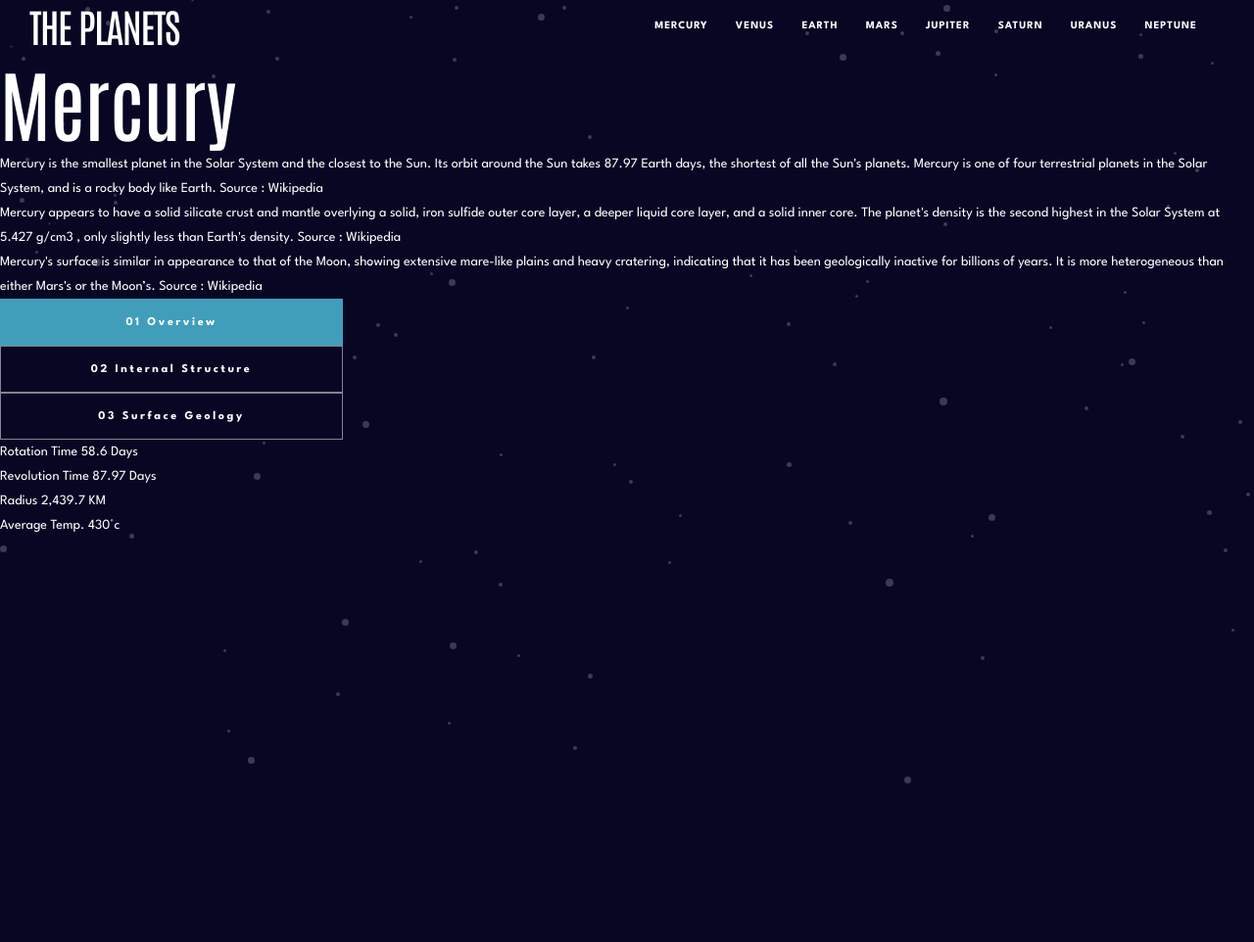
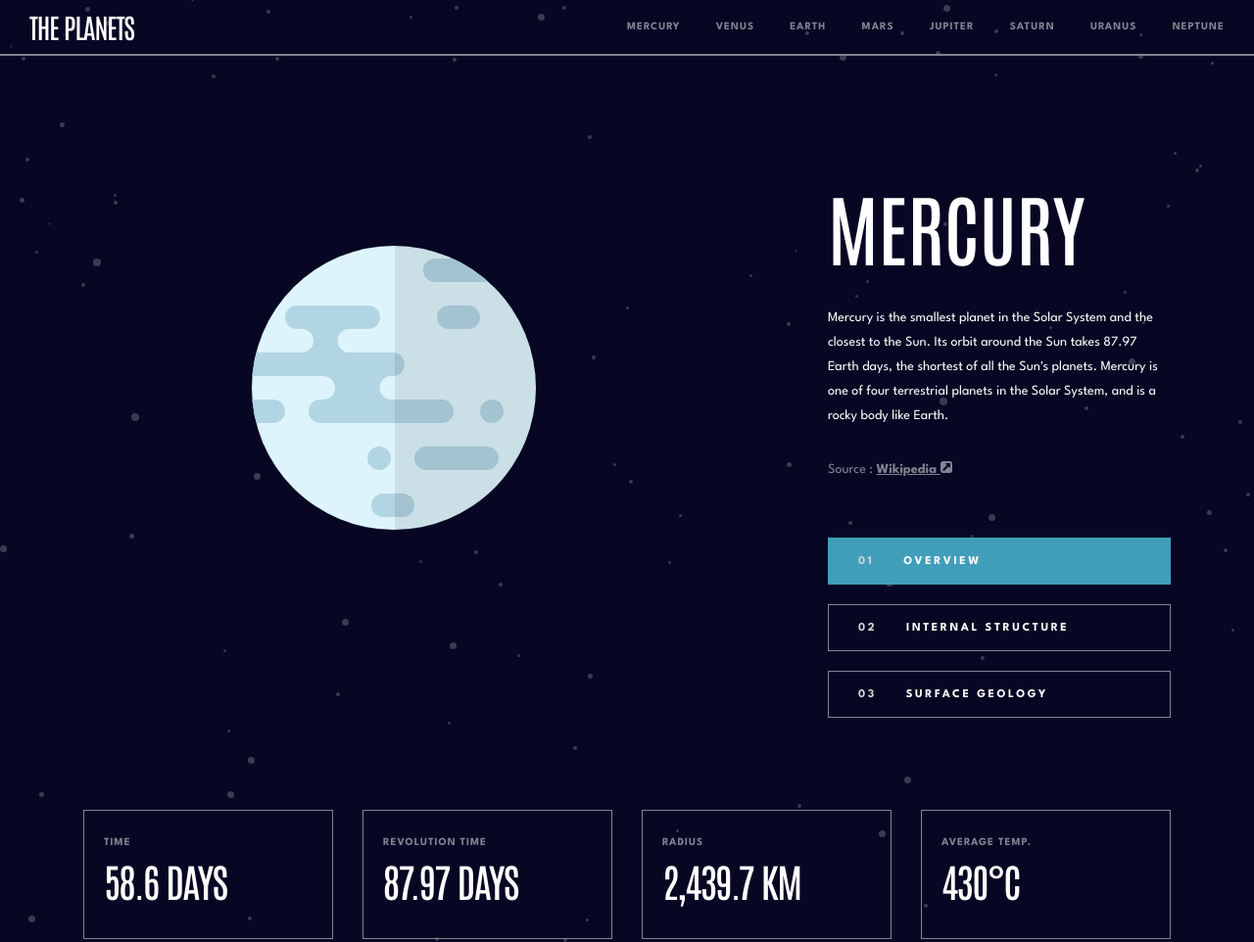
Before and after one commit to lavibia/planetland, a plain HTML site: page index.html in a window 1280 px wide. Shown: the top 962 px of the page at 98% size. Before the commit the page ends 800 px from the top, so only its background shows below. Drawn offline with Linux system fonts and the light colour scheme.

Commit message:
#2 Create desktop layout for the first page

```diff
--- a/index.html
+++ b/index.html
@@ -1,5 +1,6 @@
 <!DOCTYPE html>
 <html lang="en">
+
 <head>
   <meta charset="UTF-8">
   <meta name="viewport" content="width=device-width, initial-scale=1.0">
@@ -9,76 +10,104 @@
   <script src="script.js" defer></script>
   <title>Frontend Mentor | Planets fact site</title>
 </head>
+
 <body>
-
+  <header>
     <div class="header">
-  <h2>THE PLANETS</h2>
+      <p class="logo">THE PLANETS</p>
       <ul class="nav">
-    <li>MERCURY</li>
-    <li>VENUS</li>
-    <li>EARTH</li>
-    <li>MARS</li>
-    <li>JUPITER</li>
-    <li>SATURN</li>
-    <li>URANUS</li>
-    <li>NEPTUNE</li>
+        <li><a href="">
+            <h4>MERCURY</h4>
+          </a></li>
+        <li><a href="">
+            <h4>VENUS</h4>
+          </a></li>
+        <li><a href="">
+            <h4>EARTH</h4>
+          </a></li>
+        <li><a href="">
+            <h4>MARS</h4>
+          </a></li>
+        <li><a href="">
+            <h4>JUPITER</h4>
+          </a></li>
+        <li><a href="">
+            <h4>SATURN</h4>
+          </a></li>
+        <li><a href="">
+            <h4>URANUS</h4>
+          </a></li>
+        <li><a href="">
+            <h4>NEPTUNE</h4>
+          </a></li>
       </ul>
     </div>
+    <hr>
+  </header>
   <div class="content">
     <div class="img-holder">
+      <object data="./assets/planet-mercury.svg" width="300" height="300"> </object>
+      <object class="hidden" data="./assets/planet-mercury-internal.svg" width="300" height="300"> </object>
+      <img class="hidden" src="./assets/geology-mercury.png" alt="Geology Mercury" width="163" height="199">
+    </div>
+    <div class="content-holder">
+      <h1 id="title">MERCURY</h1>
+      <div class="overview-holder">
+        <p>Mercury is the smallest planet in the Solar System and the closest
+          to the Sun. Its orbit around the Sun takes 87.97 Earth days, the
+          shortest of all the Sun's planets. Mercury is one of four terrestrial
+          planets in the Solar System, and is a rocky body like Earth.</p>
+        <p class="source">Source : <a href="https://en.wikipedia.org/wiki/Mercury_(planet)">Wikipedia <object
+              data="./assets/icon-source.svg"></object> </a></p>
+      </div>
+      <div class="structure-holder hidden">
+        <p>Mercury appears to have a solid silicate crust and mantle overlying a
+        solid, iron sulfide outer core layer, a deeper liquid core layer, and
+        a solid inner core. The planet's density is the second highest in the
+        Solar System at 5.427 g/cm3 , only slightly less than Earth's density.</p>
+        <p class="source">Source : <a href="https://en.wikipedia.org/wiki/Mercury_(planet)#Internal_structure">Wikipedia <object
+          data="./assets/icon-source.svg"></object> </a></p>
 
       </div>
-  <div class="content-holder">
-    <h1 id="title">Mercury</h1>
-    <div class="overview-holder">
-      Mercury is the smallest planet in the Solar System and the closest
-      to the Sun. Its orbit around the Sun takes 87.97 Earth days, the
-      shortest of all the Sun's planets. Mercury is one of four terrestrial
-      planets in the Solar System, and is a rocky body like Earth.
-
-      Source : Wikipedia <!-- URL: https://en.wikipedia.org/wiki/Mercury_(planet) -->
-    </div>
-    <div class="structure-holder">
-      Mercury appears to have a solid silicate crust and mantle overlying a
-      solid, iron sulfide outer core layer, a deeper liquid core layer, and
-      a solid inner core. The planet's density is the second highest in the
-      Solar System at 5.427 g/cm3 , only slightly less than Earth's density.
-
-      Source : Wikipedia <!-- URL: https://en.wikipedia.org/wiki/Mercury_(planet)#Internal_structure -->
-    </div>
-    <div class="geology-holder">
-      Mercury's surface is similar in appearance to that of the Moon, showing
+      <div class="geology-holder hidden">
+       <p> Mercury's surface is similar in appearance to that of the Moon, showing
         extensive mare-like plains and heavy cratering, indicating that it has
         been geologically inactive for billions of years. It is more heterogeneous
-  than either Mars's or the Moon’s.
+        than either Mars's or the Moon's.</p>
+        <p class="source">Source : <a href="https://en.wikipedia.org/wiki/Mercury_(planet)#Surface_geology">Wikipedia <object
+          data="./assets/icon-source.svg"></object> </a></p>
+      </div>
 
-  Source : Wikipedia <!-- URL: https://en.wikipedia.org/wiki/Mercury_(planet)#Surface_geology -->
     </div>
+    <div class="button-holder">
       <ol>
-      <li><button class="btn-content overview">01 Overview</button></li>
-      <li><button class="btn-content structure">02 Internal Structure</button></li>
-      <li><button class="btn-content">03 Surface Geology</button></li>
+        <li><button class="btn-content overview"><span class="btn-text-number">01</span>OVERVIEW</button></li>
+        <li><button class="btn-content structure"><span class="btn-text-number">02</span>INTERNAL STRUCTURE</button></li>
+        <li><button class="btn-content"><span class="btn-text-number">03</span>SURFACE GEOLOGY</button></li>
       </ol>
-  </div>
     </div>
     <div class="summary-holder">
       <div class="rotation-time">
-      Rotation Time
-  58.6 Days
+        <h4>TIME</h4>
+        <h2>58.6 DAYS</h2>
       </div>
       <div class="revolution-time">
-      Revolution Time
-  87.97 Days
+        <h4>REVOLUTION TIME</h4>
+        <h2>87.97 DAYS</h2>
 
       </div>
       <div class="radius">
-      Radius
-  2,439.7 KM
+        <h4>RADIUS</h4>
+        <h2>2,439.7 KM</h2>
       </div>
       <div class="average-temp">
-      Average Temp.
-      430°c
+        <h4>AVERAGE TEMP.</h4>
+        <h2>430°C</h2>
       </div>
     </div>
+  </div>
+
+
 </body>
+
 </html>
--- a/style.css
+++ b/style.css
@@ -21,6 +21,12 @@
     margin: 0px;
     padding: 0px;
 }
+.logo{
+    font-family: "Antonio", sans-serif;
+    font-size: 28px;
+    font-weight: 500;
+    letter-spacing: -1.05px;
+}
 h1{
     font-family: "Antonio", sans-serif;
   font-size: 80px;
@@ -34,14 +40,14 @@ h2{
     font-weight: 500;
     letter-spacing: -1.5px;
 }
-h3{
+h3, button{
     font-family: "League Spartan", sans-serif;
     font-size: 12px;
     line-height: 25px;
     font-weight: 700;
     letter-spacing: 2.6px;
 }
-h4, .nav li{
+h4{
     font-family: "League Spartan", sans-serif;
     font-size: 11px;
     line-height: 25px;
@@ -49,6 +55,8 @@ h4, .nav li{
     letter-spacing: 1px;
 }
 body{
+    display: flex;
+    flex-direction: column;
     background-color: #070724;
     background-image: url(./assets/background-stars.svg);
     font-family: "League Spartan", sans-serif;
@@ -61,18 +69,116 @@ body{
     display: grid;
     grid-template-columns: 1fr 1fr;
     height: fit-content;
-margin: auto 30px;
+margin: 15px 30px;
 }
 .nav{
     display: flex;
-    justify-content: space-evenly;
+    justify-content: space-between;
     align-items: center;
     list-style-type: none;
 
 }
+.nav a{
+    text-decoration: none;
+    color: var(--color-light);
+}
+
 .nav li{
     display: inline;
     width: fit-content;
+}
+hr{
+    height: 0.5px;
+    border:1px solid var(--color-light);
+}
+
+.content{
+    margin:50px 0px;
+    align-self: center;
+    display: grid;
+   grid-template-columns: repeat(12,65px);
+   grid-template-rows: repeat(12,60px);
+   gap: 12px 30px;
+   max-width: 1110px;
+}
+
+.img-holder{
+    grid-area: 3/1/10/9;
+    display: grid;
+    grid-template-columns: repeat(8,1fr);
+    grid-template-rows: repeat(8,1fr);
+    justify-items: center;
+}
+.img-holder object{
+   justify-self: center;
+    grid-area: 1/3/5/6;
+}
+.img-holder img{
+    grid-area: 4/3/8/6;
+}
+.content-holder{
+    grid-area: 2/9/7/13;
+    display: grid;
+    grid-template-columns: repeat(4,1fr);
+    grid-template-rows: repeat(5,1fr);
+
+}
+#title{
+    grid-area: 1/1/2/5;
+    margin-bottom: 30px;
+}
+.content-holder div{
+    grid-area:2/1/6/5 ;
+}
+
+
+.source{
+    margin-top: 30px;
+    color: var(--color-light);
+}
+a{
+    font-size: 14px;
+    font-weight: 700;
+    color: var(--color-light);
+}
+.button-holder{
+    grid-area: 7/9/10/13;
+}
+
+.button-holder ol{
+    height: 100%;
+    display: flex;
+    flex-direction: column;
+    justify-content: space-around;
+    list-style: none;
+}
+.button-holder button{
+    text-align: left;
+}
+.button-holder span{
+    padding: 0px 30px;
+    color: lightgray;
+}
+
+.summary-holder{
+    grid-area: 11/1/13/13;
+    display: flex;
+    flex-direction: row;
+    justify-content: space-around;
+    gap: 30px;
+}
+.summary-holder> div{
+    border: 1px solid var(--color-light);
+    width: 255px;
+    padding: 20px;
+    display: flex;
+    flex-direction: column;
+}
+.summary-holder> div> h4{
+    color: var(--color-light);
+}
+.hidden{
+    display: none;
 }
 
 button{
```
Lines whose indentation alone changed are shown as unchanged.
